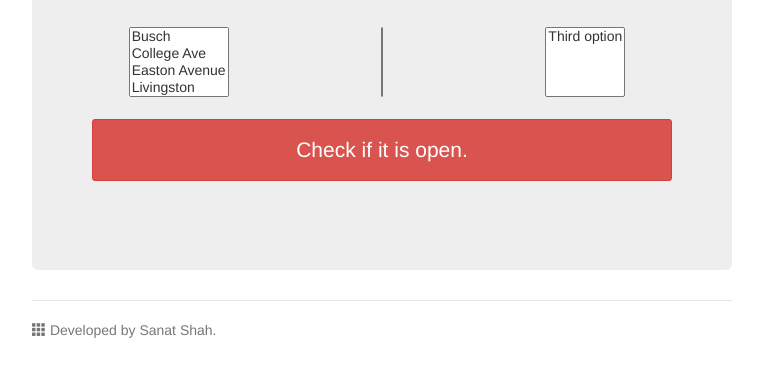
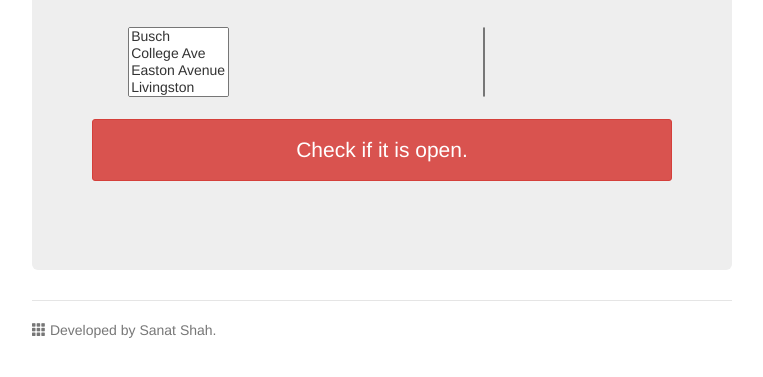
Before and after one commit to sanatshah/RUGyming-Web, a website: page app/index.html in a window 1280 px wide. Shown: the part 191-568 px from the top of the page, without its empty margins (258-1021 px from the left). Drawn offline with nearby package versions, Linux system fonts and the light colour scheme; files that its build step writes are made by us from their sources; files whose address does not match are found by name.

Commit message:
Cleaned up user interface.

```diff
--- a/app/scripts/controllers/main.js
+++ b/app/scripts/controllers/main.js
@@ -36,9 +36,9 @@ rugym.controller('MainCtrl', function($scope, $http){
 
 
 
-	 }else if (campus=="Cook/Douglas"){
+	 }else if (campus=="Cook/Douglass"){
 
-	    $scope.sportOpt=['Gym Annex', 'Fitness Center', 'Racquet Sports', 'Pool'];
+	    $scope.sportOpt=['Gym Annex ', 'Fitness Center ', 'Racquet Sports ', 'Pool'];
 	    checkPlace=times[campus+" Campus"]["Cook/Douglass Recreation Center"].meetingareas;
 
 	} else {
--- a/app/views/main.html
+++ b/app/views/main.html
@@ -13,14 +13,14 @@
 	<option>College Ave</option>
 	<option>Easton Avenue</option>
 	<option>Livingston</option>
-	<option>Cook/Douglas</option>
+	<option>Cook/Douglass</option>
 
       </select>
     </div>
 
   </div>
 
-  <div class="col-md-4">
+  <div class="col-md-8 pull-right">
 
     <div class="control-group">
       <select multiple class="span3" ng-model="sportOption" ng-change="saveSport()">
@@ -31,19 +31,7 @@
 
 
   </div>
-  <div class="col-md-4">
 
-
-    <div class="control-group">
-      <select multiple class="span3">
-       <option>Third option</option>
-
-      </select>
-    </div>
-
-
-
-  </div>
 </div>
 
 </br>
```
